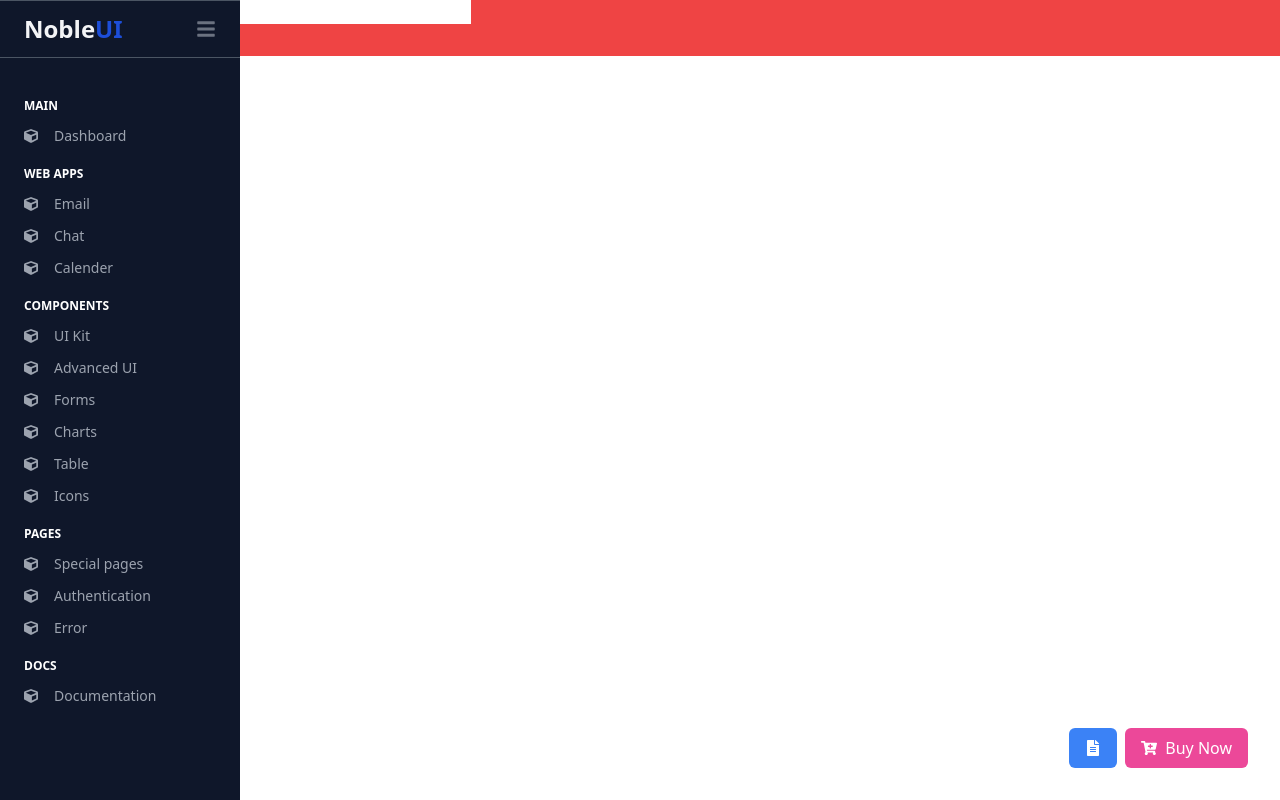
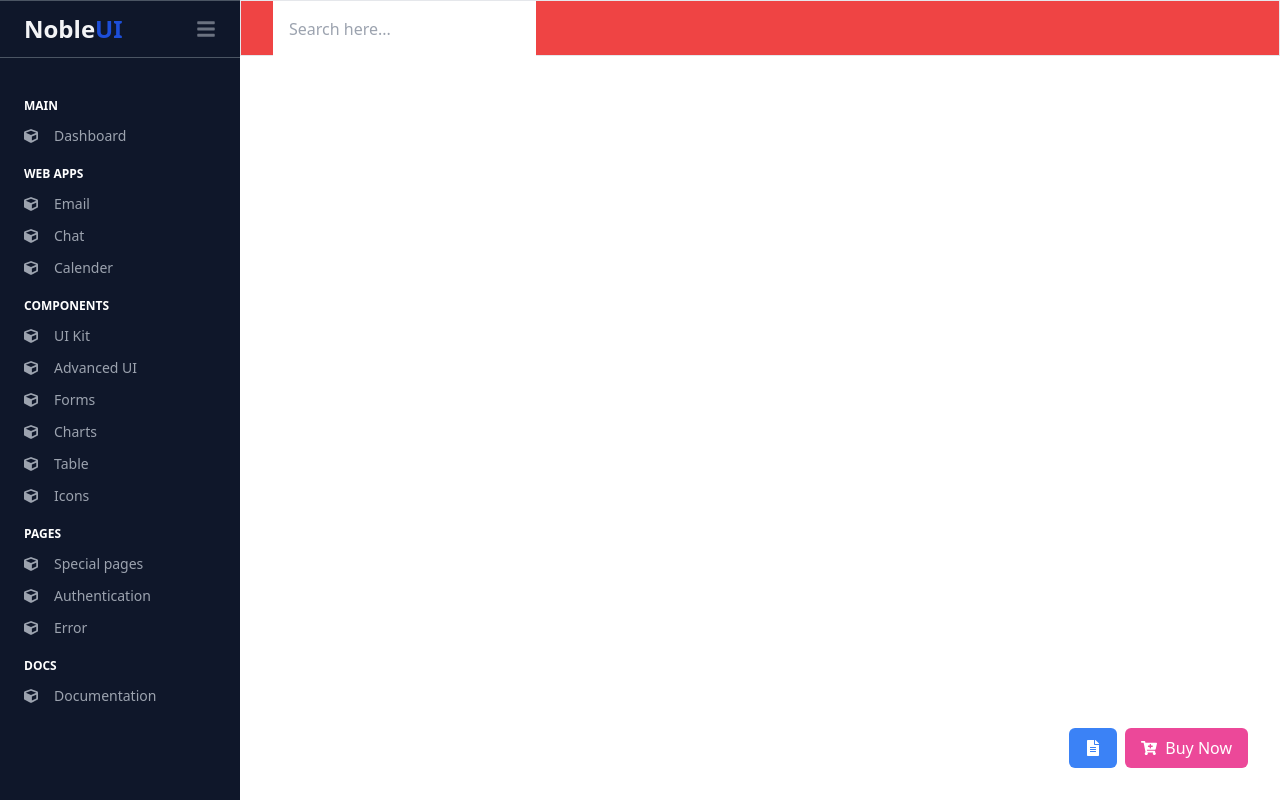
Before and after one commit to numan-iftikhar/NobleUI-dashboard-react, a React (Vite) app: page / in a window 1280 px wide. Built offline with nearby package versions, Linux system fonts and the light colour scheme.

Commit message:
fix navbar on top using sticky

```diff
--- a/src/components/Navbar.jsx
+++ b/src/components/Navbar.jsx
@@ -1,13 +1,13 @@
-import React from 'react'
+import React from "react";
 
 const Navbar = () => {
   return (
-    <div className='bg-red-500 h-14 flex-1'>
+    <div className="bg-red-500 px-8 h-14 flex-1 border border-b w-screen sticky top-0">
       <div className="searchBar">
-        <input className='' type="text" />
+        <input className="p-4" type="text" placeholder="Search here..." />
       </div>
     </div>
-  )
-}
+  );
+};
 
-export default Navbar
+export default Navbar;
```
